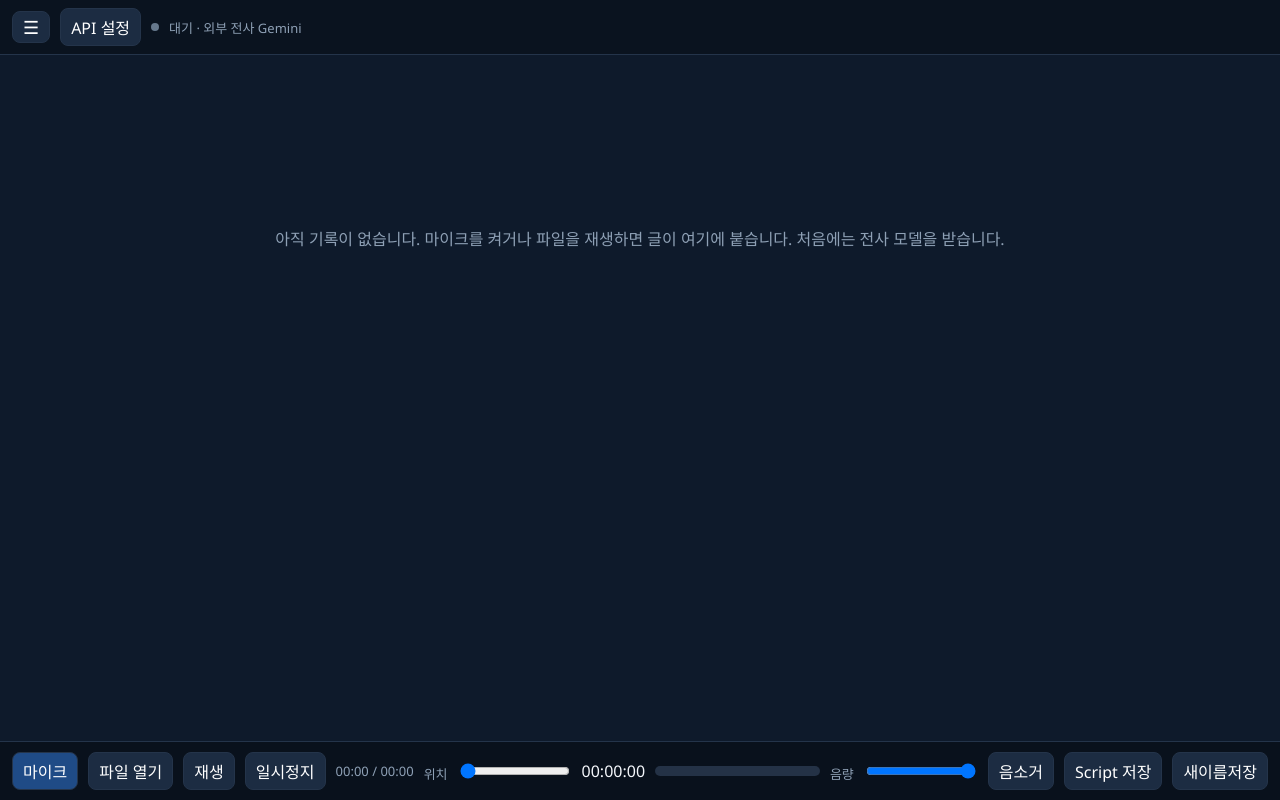
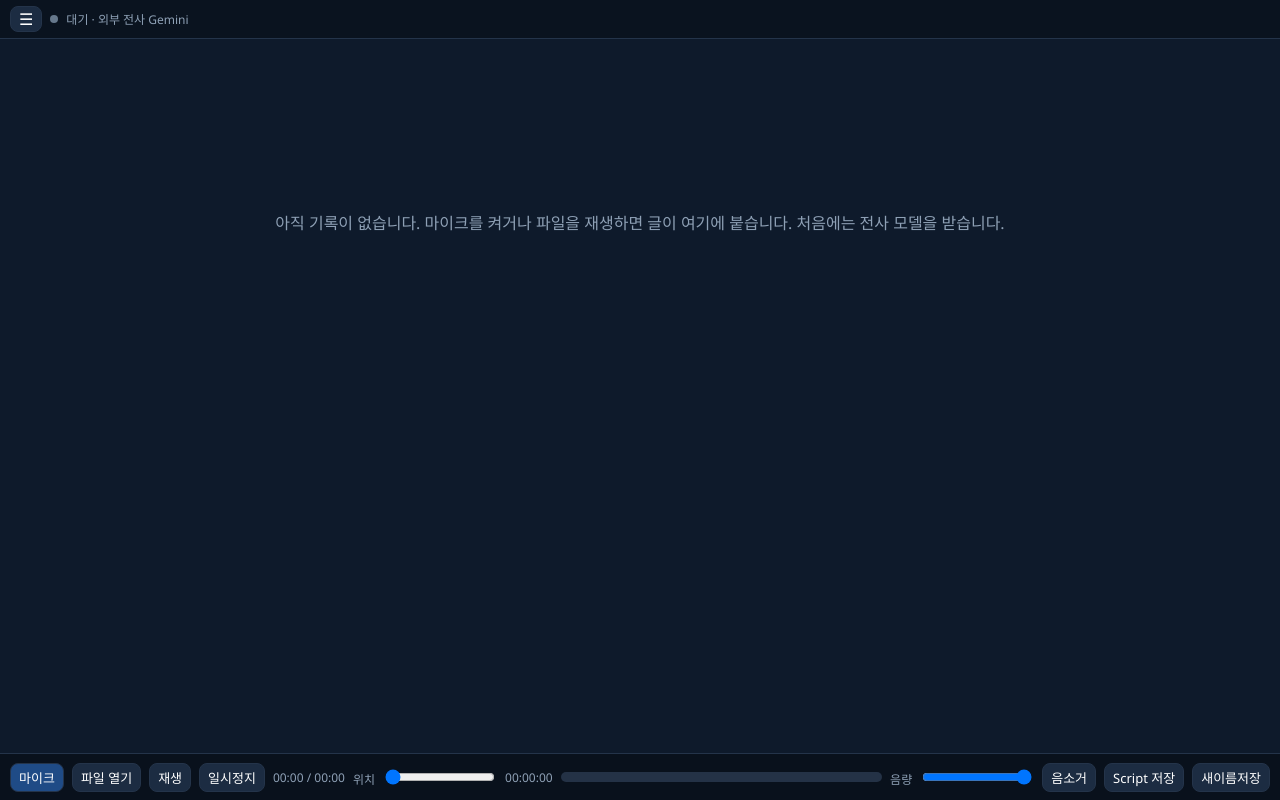
Before and after one commit to echoji-git/realtime-translator, a plain HTML site: page translator.html in a window 1280 px wide. Drawn offline with Linux system fonts and the light colour scheme.

Commit message:
Shrink the main controls and drop the API button from the screen.
Transcription and translation settings stay under the menu.

Co-authored-by: Cursor <cursoragent@cursor.com>

```diff
--- a/translator.html
+++ b/translator.html
@@ -33,8 +33,9 @@
   button { cursor: pointer; }
   #app { height: 100%; display: flex; flex-direction: column; }
   #status {
-    display: flex; align-items: center; gap: 10px;
-    min-height: 44px; padding: 8px 12px;
+    display: flex; align-items: center; gap: 8px;
+    min-height: 36px; padding: 6px 10px;
+    font-size: 13px;
     background: rgba(0, 0, 0, 0.28);
     border-bottom: 1px solid var(--line);
   }
@@ -42,8 +43,9 @@
     background: #1c2c42; border: 1px solid var(--line); color: #fff;
     border-radius: 8px; padding: 6px 10px;
   }
-  #menuBtn { font-size: 18px; line-height: 1; }
-  #statusText { color: var(--muted); font-size: 13px; }
+  #menuBtn { font-size: 16px; line-height: 1; padding: 4px 8px; }
+  #jumpBtn { font-size: 13px; padding: 4px 8px; }
+  #statusText { color: var(--muted); font-size: 12px; }
   #dot { width: 8px; height: 8px; border-radius: 50%; background: #66788c; display: inline-block; }
   #dot.on { background: #3ddc84; }
   #transcript {
@@ -59,14 +61,17 @@
   .meta { color: var(--muted); font-size: 12px; margin-bottom: 2px; }
   #jumpBtn { position: absolute; right: 24px; bottom: 84px; display: none; }
   #controls {
-    display: flex; align-items: center; gap: 10px; flex-wrap: wrap;
-    padding: 10px 12px; background: rgba(0, 0, 0, 0.35);
+    display: flex; align-items: center; gap: 8px; flex-wrap: wrap;
+    padding: 8px 10px; background: rgba(0, 0, 0, 0.35);
     border-top: 1px solid var(--line);
-  }
+    font-size: 13px;
+  }
+  #controls .bar-btn { font-size: 13px; padding: 4px 8px; }
+  #clock, #seekLabel { font-size: 12px; color: var(--muted); font-variant-numeric: tabular-nums; }
   .bar-btn.primary { background: #1f4b86; }
   .bar-btn.active { outline: 2px solid var(--accent); }
   #vol, #seek { width: 110px; }
-  #volLabel, #fileTime { color: var(--muted); font-size: 13px; font-variant-numeric: tabular-nums; }
+  #volLabel, #fileTime { color: var(--muted); font-size: 12px; font-variant-numeric: tabular-nums; }
   #meterWrap { flex: 1; min-width: 120px; height: 10px; background: #243246; border-radius: 99px; overflow: hidden; }
   #meter { height: 100%; width: 0%; background: #3ddc84; }
   #backdrop { position: fixed; inset: 0; background: rgba(0,0,0,.45); display: none; z-index: 2; }
@@ -327,7 +332,6 @@
 <div id="app">
   <header id="status">
     <button id="menuBtn" type="button" aria-label="설정 열기">☰</button>
-    <button id="apiBtn" class="bar-btn" type="button">API 설정</button>
     <span id="dot" aria-hidden="true"></span>
     <span id="statusText">대기 · SenseVoice 대기</span>
   </header>
@@ -3030,9 +3034,6 @@
   document.getElementById("menuBtn").addEventListener("click", function () {
     openSidebar(!el.sidebar.classList.contains("open"));
   });
-  document.getElementById("apiBtn").addEventListener("click", function () {
-    openSidebar(true, "models");
-  });
   document.querySelectorAll("#sidebar .fold-btn").forEach(function (btn) {
     btn.addEventListener("click", function () {
       var fold = btn.closest(".fold");
```
